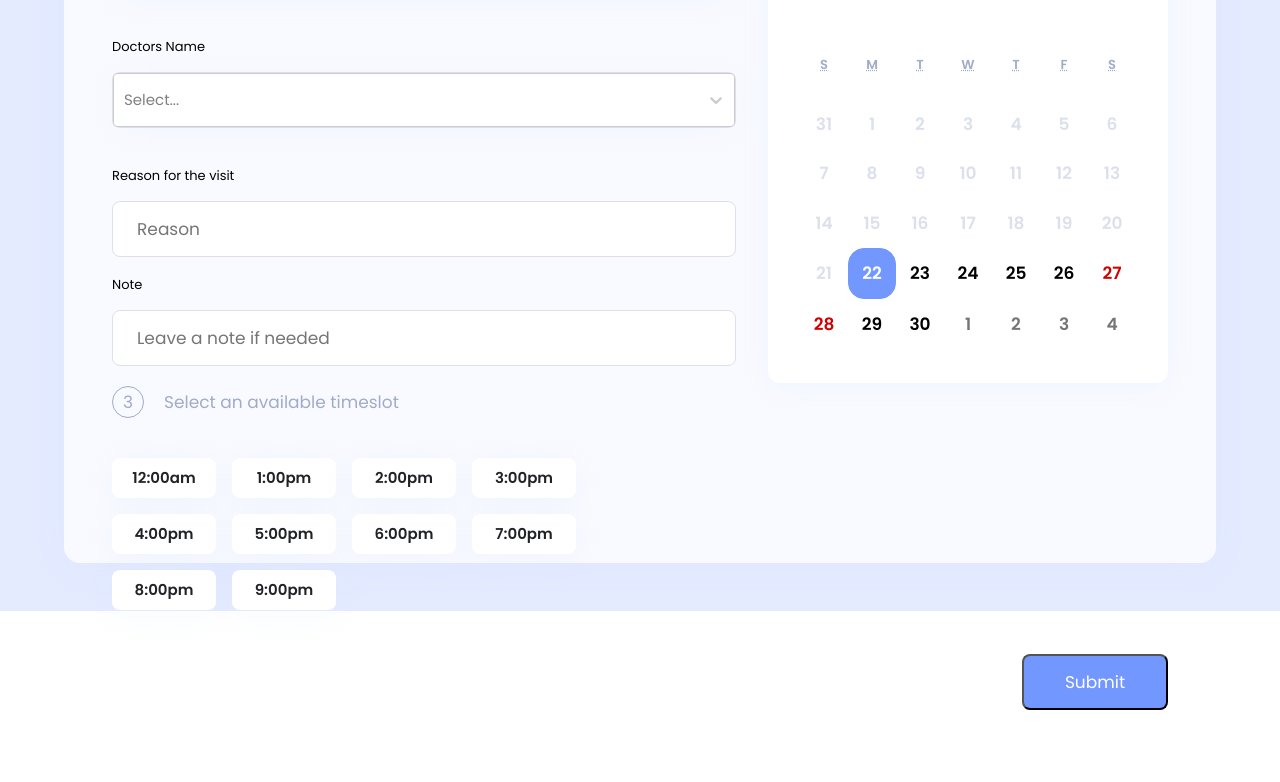
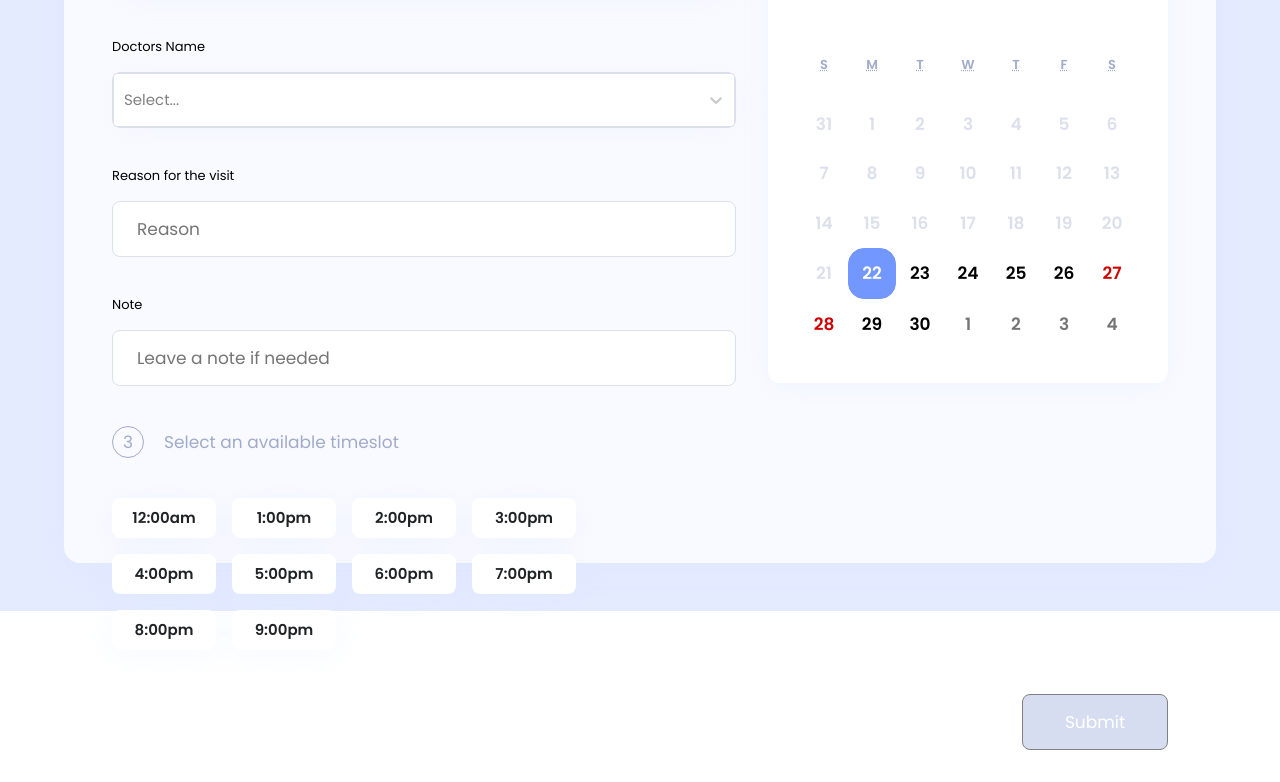
Before and after one commit to Tatsianazhylevich/itrexLab-react, a React (Create React App) app: page /appointments in a window 1280 px wide. Shown: the part 413-1195 px from the top of the page. Before the commit the page ends 1155 px from the top, so only its background shows below. Built offline with nearby package versions, Linux system fonts and the light colour scheme.

Commit message:
[task-4]: fix styles in  appointmentForm

```diff
--- a/src/components/UI/WarningText.jsx
+++ b/src/components/UI/WarningText.jsx
@@ -1,13 +1,8 @@
-// import React from 'react';
 import styled from 'styled-components';
-
-// export function WarningText(props, children) {
-//   return <StyledWarningText {...props} active>{children}</StyledWarningText>;
-// }
 
 export const StyledWarningText = styled.p`
     position: absolute;
-    bottom: 0;
+    bottom: 15px;
     max-width: 368px;
     font-size: 13px;
     letter-spacing: -0.24px;
--- a/src/components/forms/SelectDoctorForm.jsx
+++ b/src/components/forms/SelectDoctorForm.jsx
@@ -3,7 +3,7 @@ import { useHistory } from 'react-router-dom';
 import {
   Formik, Form, Field,
 } from 'formik';
-import styled from 'styled-components';
+import styled, { css } from 'styled-components';
 import { doctors, timeList } from '../../mocks';
 import { Button, SectionHeader, StyledWarningText } from '../UI';
 import { StyledCalendar, RadioInput, MySelect } from '../../pages/Appointments/components';
@@ -15,6 +15,7 @@ export function SelectDoctorForm() {
   const [doctorsPosition, setDoctorsPosition] = useState('');
   const [doctorsName, setDoctorsName] = useState('');
   const [calendarValue, onChange] = useState(new Date());
+  // const [disabled, setDisabled] = useState(false);
   const occupations = doctors.reduce((acc, { position }) => {
     if (!acc.includes(position)) {
       return [...acc, position];
@@ -65,7 +66,7 @@ export function SelectDoctorForm() {
       }}
     >
       {({
-        values, errors, touched, setFieldValue,
+        values, errors, touched, setFieldValue, isValid, dirty,
       }) => (
         <StyledAppointmentsForm>
           <StyledWrapper>
@@ -141,7 +142,7 @@ export function SelectDoctorForm() {
             </SectionWrapper>
           </StyledWrapper>
           <StyledButtonWrapper>
-            <StyledButtonSubmit type="submit">Submit</StyledButtonSubmit>
+            <StyledButtonSubmit isDisabled={!isValid || !dirty} type="submit">Submit</StyledButtonSubmit>
           </StyledButtonWrapper>
         </StyledAppointmentsForm>
       )}
@@ -184,7 +185,7 @@ const StyledFields = styled(Field)`
     position: relative;
     width: 624px;
     height: 56px;
-    margin: 0 0 20px 0;
+    margin-bottom: 40px;
     padding: 0 24px;
     font-size: 17px;
     line-height: 24px;
@@ -222,4 +223,10 @@ const StyledButtonWrapper = styled.div`
 const StyledButtonSubmit = styled(Button)`
   padding: 0;
   background: #7297FF;
+  border: none;
+  ${(props) => props.isDisabled && css`
+    background: #d6ddf1;
+    cursor: not-allowed;
+    border: 1px solid gray;
+  `}
 `;
--- a/src/pages/Appointments/components/SelectStyles.jsx
+++ b/src/pages/Appointments/components/SelectStyles.jsx
@@ -9,7 +9,7 @@ export const selectStyles = {
     fontWeight: '400',
     fontSize: '15px',
     lineHeight: '130%',
-    color: '#202225',
+    color: state.isSelected ? '#7297FF' : 'black',
   }),
   menuList: (provided) => ({
     ...provided,
@@ -21,6 +21,7 @@ export const selectStyles = {
     ...provided,
     height: '100%',
     marginBottom: '40px',
+    border: '1px solid #DCE0EC',
   }),
   input: (provided) => ({
     ...provided,
```
